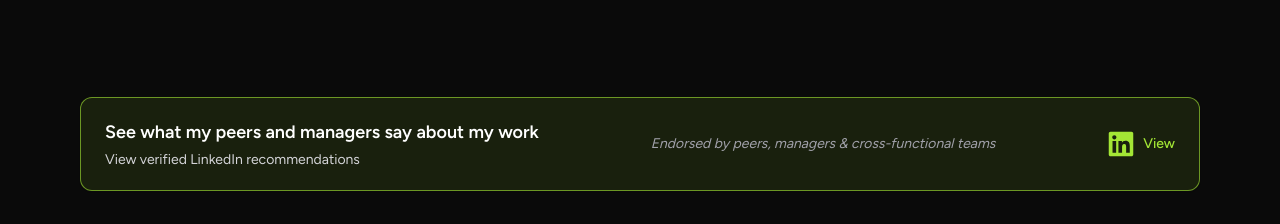
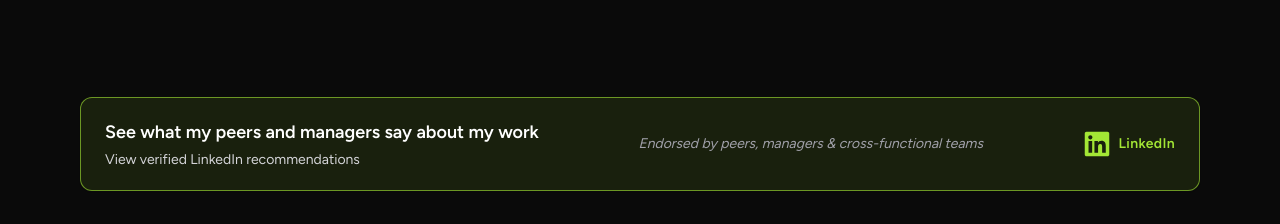
Before and after one commit to victorjohnsonk/victorjohnson.github.io, a Next.js app: page / in a window 1280 px wide. Shown: the part 3640-3864 px from the top of the page. Built offline with nearby package versions, Linux system fonts and the light colour scheme.

Commit message:
Update LinkedInRecommendations.jsx

```diff
--- a/src/components/LinkedInRecommendations.jsx
+++ b/src/components/LinkedInRecommendations.jsx
@@ -44,11 +44,11 @@
 
         {/* Right */}
         <div className="flex items-center gap-2 text-lime-400 flex-shrink-0">
-          <FaLinkedin className="h-7 w-7" />
-          <span className="text-sm font-medium">
-            View
-          </span>
-        </div>
+        <FaLinkedin className="h-7 w-7" />
+        <span className="text-sm font-semibold tracking-wide">
+          LinkedIn
+        </span>
+      </div>
       </motion.a>
     </section>
   );
```
